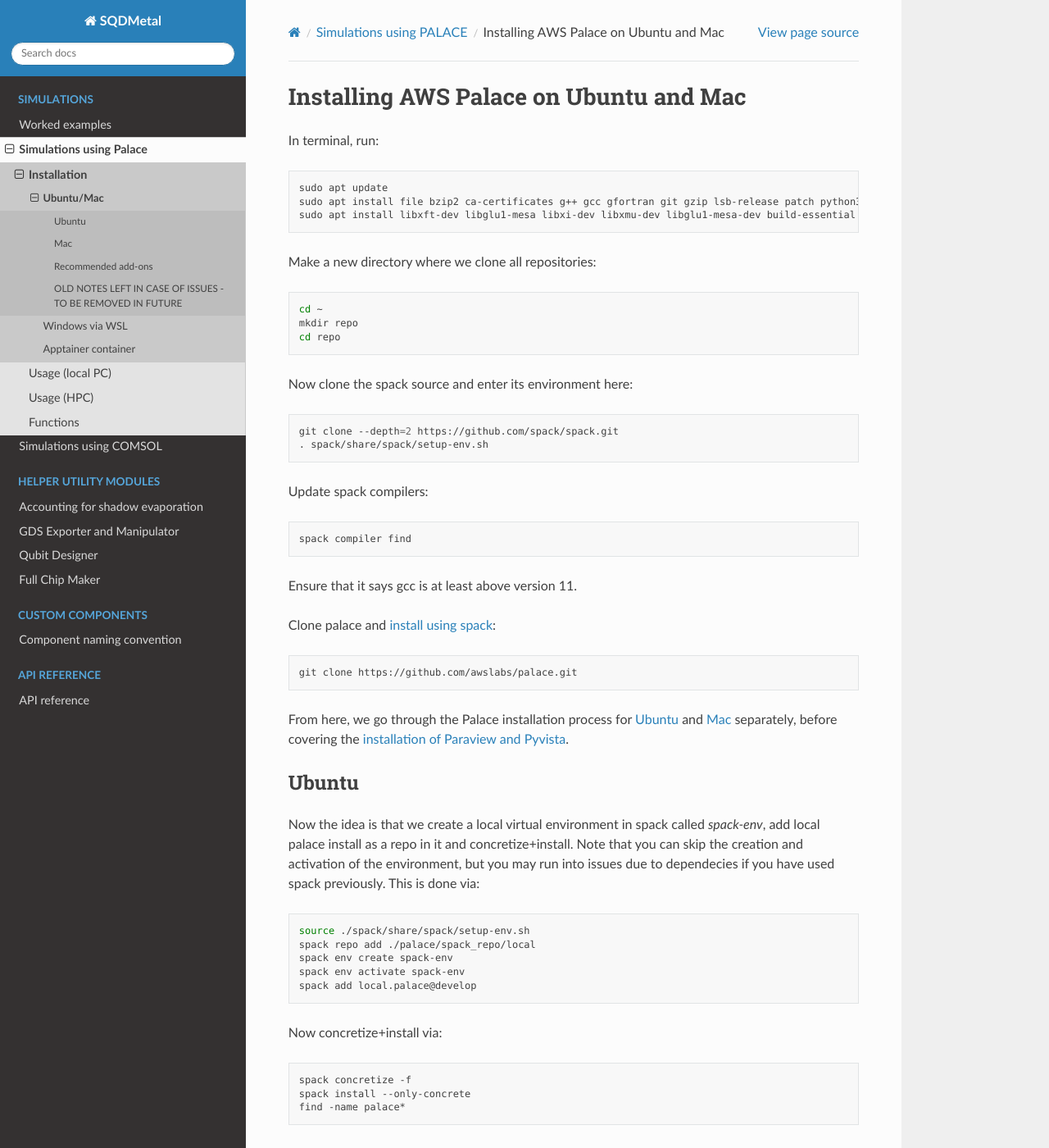
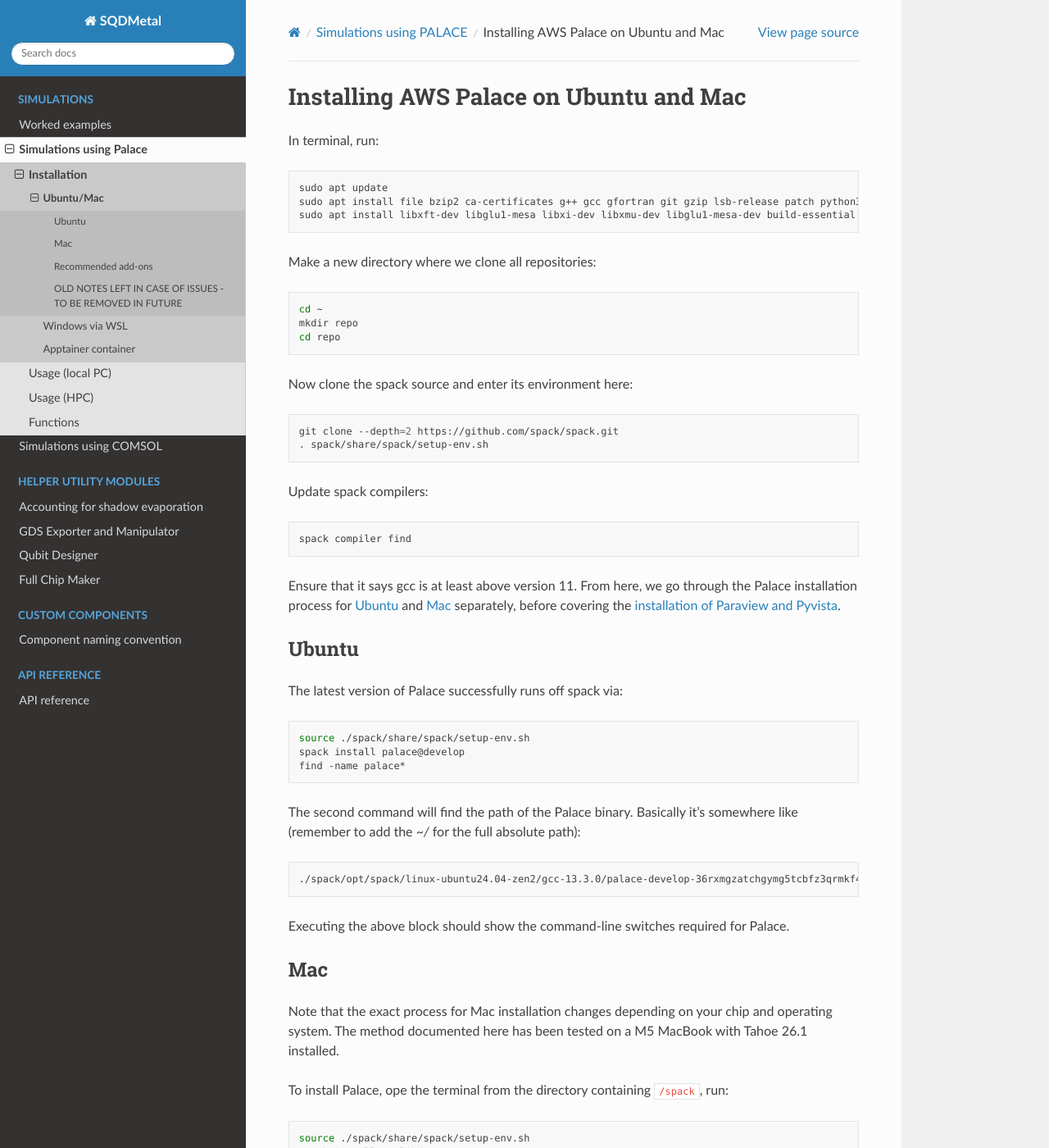
Before and after one commit to sqdlab/SQDMetal, a Sphinx documentation site: the page built from doc-sphinx/source/simulations/instpalaceunix.rst, in a window 1280 px wide and 1400 px high. Shown: the whole window at 82% size. Built offline with Sphinx 7.4.7 and the Read the Docs theme 3.1.0, drawn with Linux system fonts in a browser that asks for light colours; pages that are not in the unit, such as notebooks, are missing from menus.

Commit message:
Updated instructions for Palace installation in Ubuntu,.

```diff
--- a/doc-sphinx/source/simulations/instpalaceunix.rst
+++ b/doc-sphinx/source/simulations/instpalaceunix.rst
@@ -32,35 +32,17 @@ Update spack compilers:
     spack compiler find
 
 
-Ensure that it says gcc is at least above version 11.
-
-Clone palace and `install using spack <https://github.com/awslabs/palace/issues/360#issuecomment-2874057931>`__:
-
-.. code-block:: bash
-
-    git clone https://github.com/awslabs/palace.git
-
-From here, we go through the Palace installation process for :ref:`Ubuntu` and :ref:`Mac` separately, before covering the :ref:`installation of Paraview and Pyvista <Recommended add-ons>`.
+Ensure that it says gcc is at least above version 11. From here, we go through the Palace installation process for :ref:`Ubuntu` and :ref:`Mac` separately, before covering the :ref:`installation of Paraview and Pyvista <Recommended add-ons>`.
 
 Ubuntu
 ------
 
-Now the idea is that we create a local virtual environment in spack called `spack-env`, add local palace install as a repo in it and concretize+install. Note that you can skip the creation and activation of the environment, but you may run into issues due to dependecies if you have used spack previously. This is done via:
+The latest version of Palace successfully runs off spack via:
 
 .. code-block:: bash
 
     source ./spack/share/spack/setup-env.sh
-    spack repo add ./palace/spack_repo/local
-    spack env create spack-env
-    spack env activate spack-env
-    spack add local.palace@develop
-
-Now concretize+install via:
-
-.. code-block:: bash
-
-    spack concretize -f
-    spack install --only-concrete
+    spack install palace@develop
     find -name palace*
 
 The second command will find the path of the Palace binary. Basically it's somewhere like (remember to add the `~/` for the full absolute path):
```
